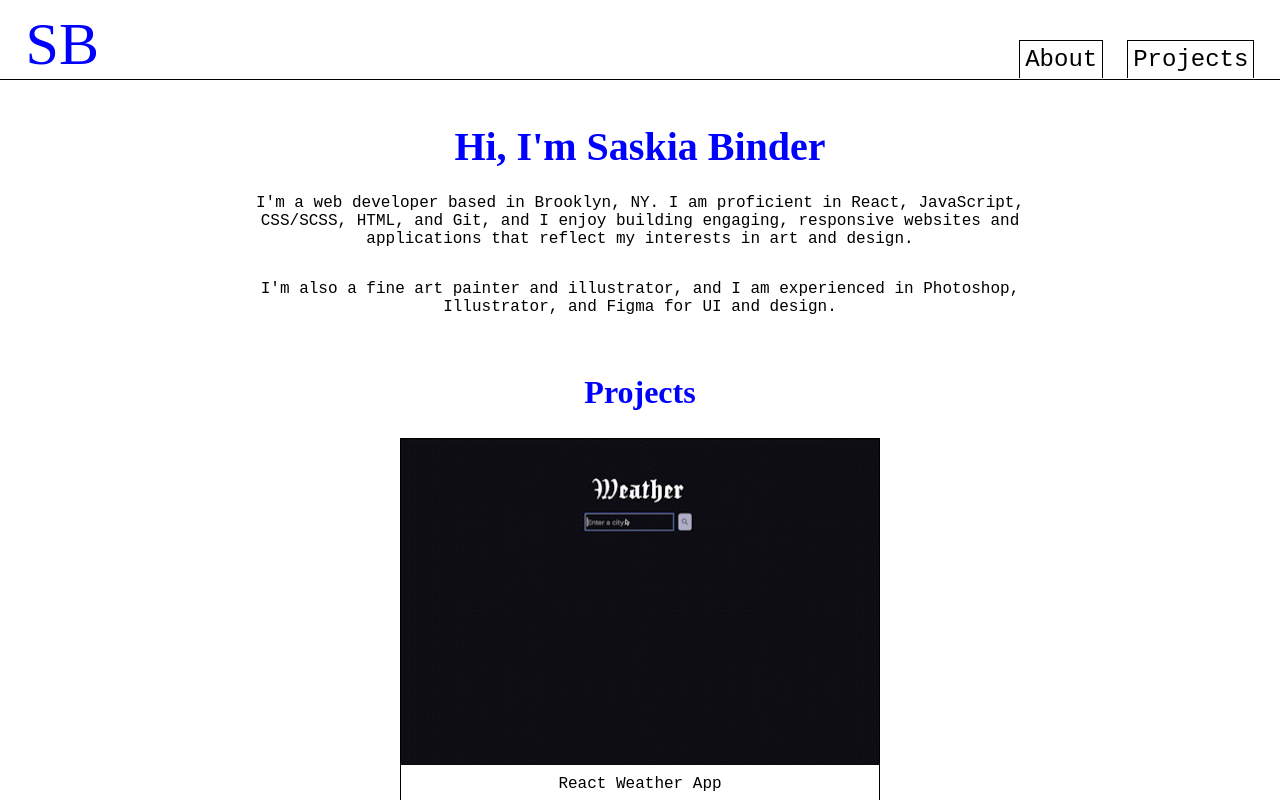
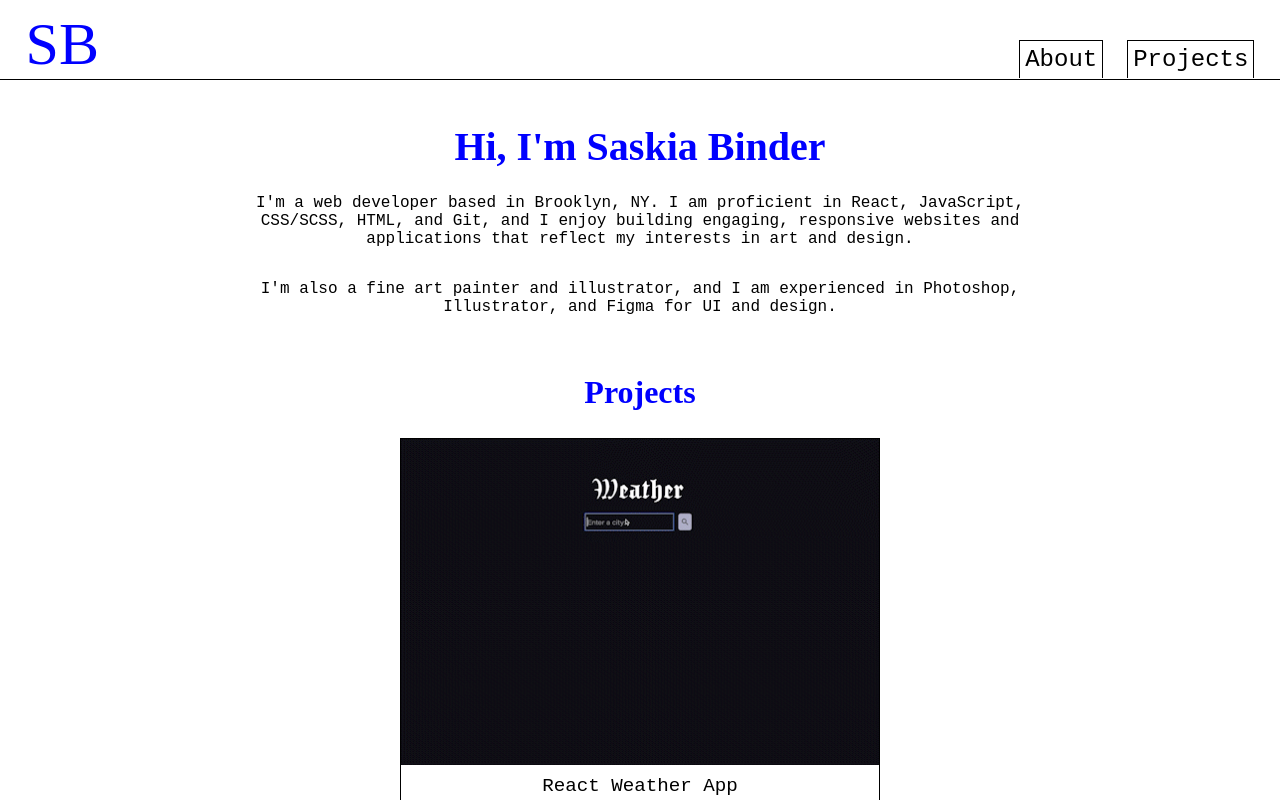
Before and after one commit to saskiabt/portfolio, a React (Create React App) app: page / in a window 1280 px wide. Shown: the top 800 px of the page. Built offline with nearby package versions, Linux system fonts and the light colour scheme; a web font is replaced by a local one.

Commit message:
increase card title font size:

```diff
--- a/src/Components/Card.jsx
+++ b/src/Components/Card.jsx
@@ -21,6 +21,7 @@ function Card({ src, name, text, link, repo }) {
     fontWeight: 400,
     fontStyle: "normal",
     paddingTop: "10px",
+    fontSize: "larger",
   };
 
   const cardTextStyle = {
```
